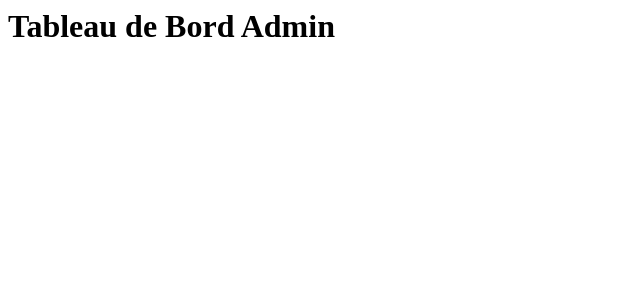
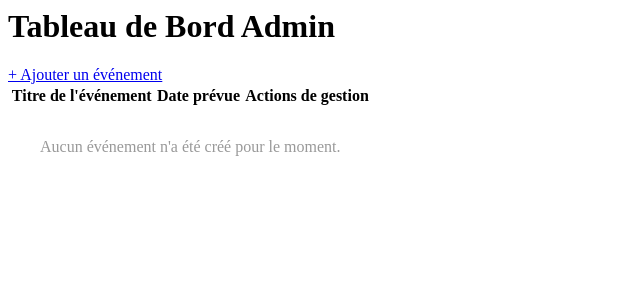
Before and after one commit to RajaBarhoumi/MiniProjet2A-EventReservation-HaninRaja, a PHP site: page /dashboard.php in a window 1280 px wide. Shown: the top 300 px of the page, without its empty margins (0-640 px from the left). Run offline with PHP 8.4, Linux system fonts and the light colour scheme.

Commit message:
feat: complete admin dashboard

```diff
--- a/app/views/admin/dashboard.php
+++ b/app/views/admin/dashboard.php
@@ -1,3 +1,39 @@
 <div class="admin-header">
     <h1>Tableau de Bord Admin</h1>
+    <a href="index.php?action=add_event" class="btn-add">+ Ajouter un événement</a>
 </div>
+
+<table class="admin-table">
+    <thead>
+        <tr>
+            <th>Titre de l'événement</th>
+            <th>Date prévue</th>
+            <th>Actions de gestion</th>
+        </tr>
+    </thead>
+    <tbody>
+        <?php if (!empty($events) && is_array($events)): ?>
+            <?php foreach ($events as $event): ?>
+                <tr>
+                    <td><strong><?php echo htmlspecialchars($event['title']); ?></strong></td>
+                    <td><?php echo date('d/m/Y', strtotime($event['date'])); ?></td>
+                    <td class="action-links">
+                        <a href="index.php?action=edit_event&id=<?php echo $event['id']; ?>" class="link-edit">✏️ Modifier</a>
+
+                        <a href="index.php?action=view_reservations&id=<?php echo $event['id']; ?>" class="link-view">👥 Inscriptions</a>
+
+                        <a href="index.php?action=delete_event&id=<?php echo $event['id']; ?>"
+                           class="link-delete"
+                           onclick="return confirm('Êtes-vous sûr de vouloir supprimer cet événement ?')">🗑️ Supprimer</a>
+                    </td>
+                </tr>
+            <?php endforeach; ?>
+        <?php else: ?>
+            <tr>
+                <td colspan="3" style="text-align: center; padding: 30px; color: #999;">
+                    Aucun événement n'a été créé pour le moment.
+                </td>
+            </tr>
+        <?php endif; ?>
+    </tbody>
+</table>
```
